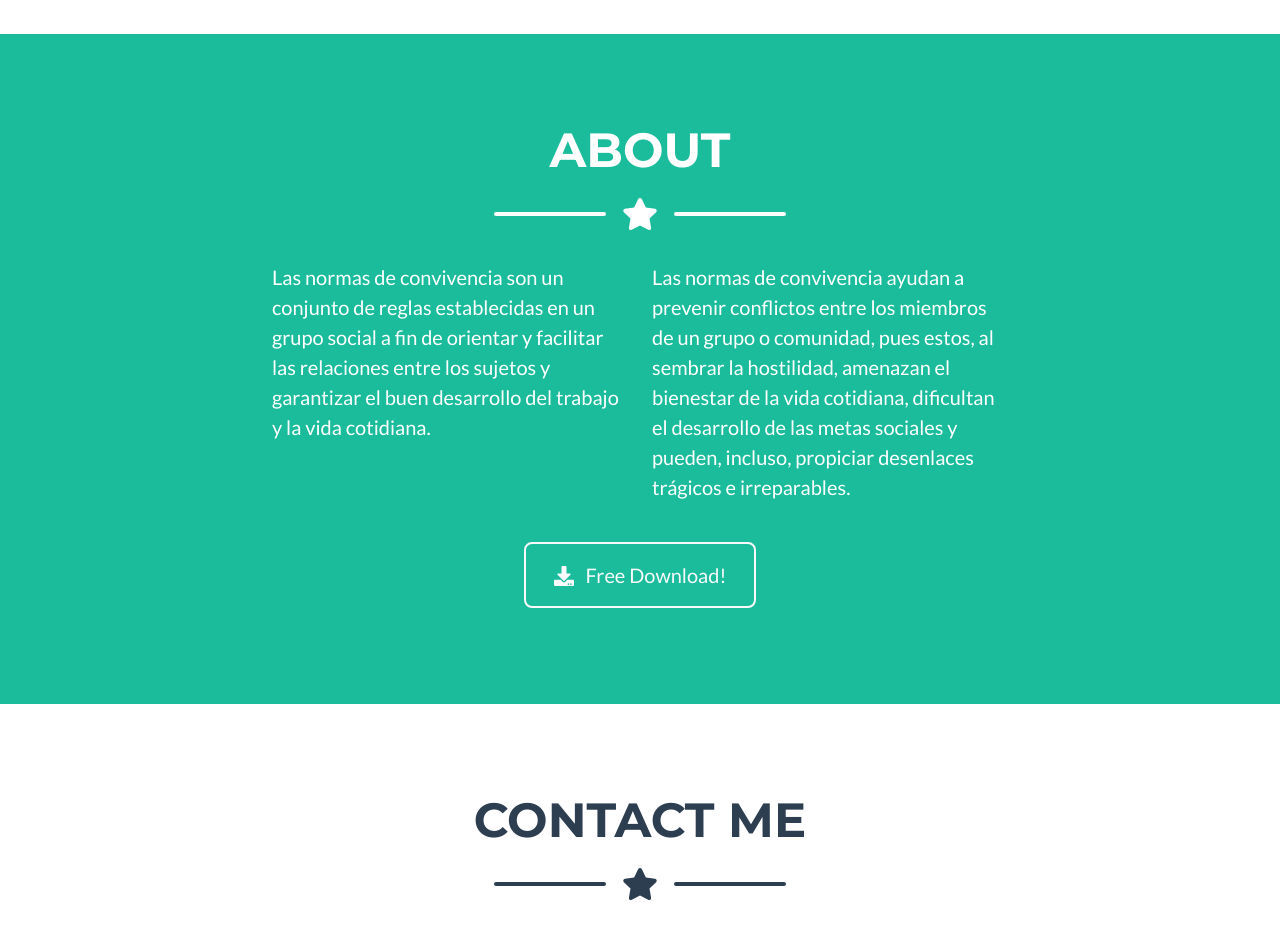
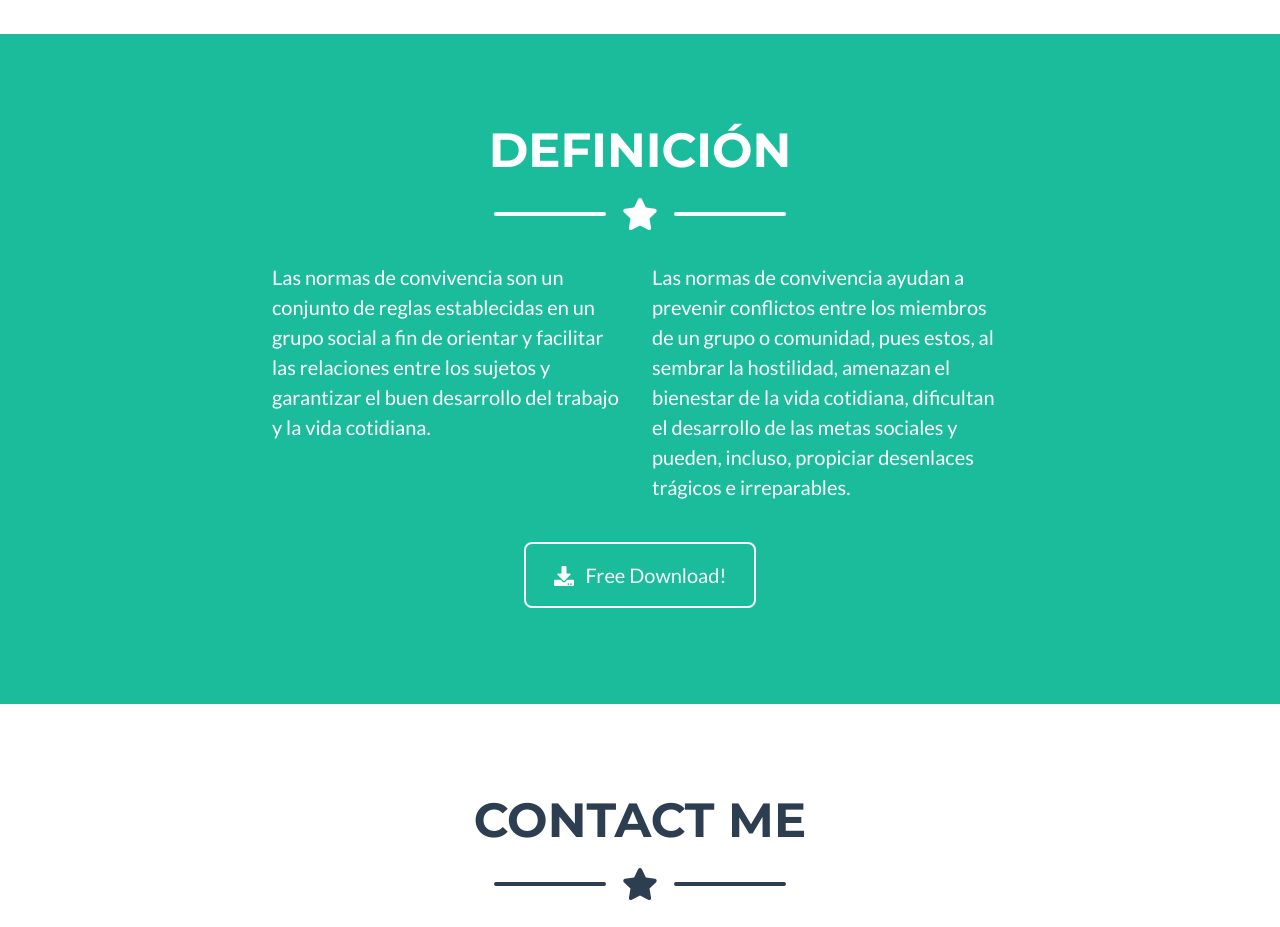
Before and after one commit to AulaPrimaria/ClasesIII, a plain HTML site: page index.html in a window 1280 px wide. Shown: the part 1500-2427 px from the top of the page. Drawn offline with nearby package versions, Linux system fonts and the light colour scheme.

Commit message:
Update index.html

```diff
--- a/index.html
+++ b/index.html
@@ -125,7 +125,7 @@
         <section class="page-section bg-primary text-white mb-0" id="about">
             <div class="container">
                 <!-- About Section Heading-->
-                <h2 class="page-section-heading text-center text-uppercase text-white">About</h2>
+                <h2 class="page-section-heading text-center text-uppercase text-white">Definición</h2>
                 <!-- Icon Divider-->
                 <div class="divider-custom divider-light">
                     <div class="divider-custom-line"></div>
```
